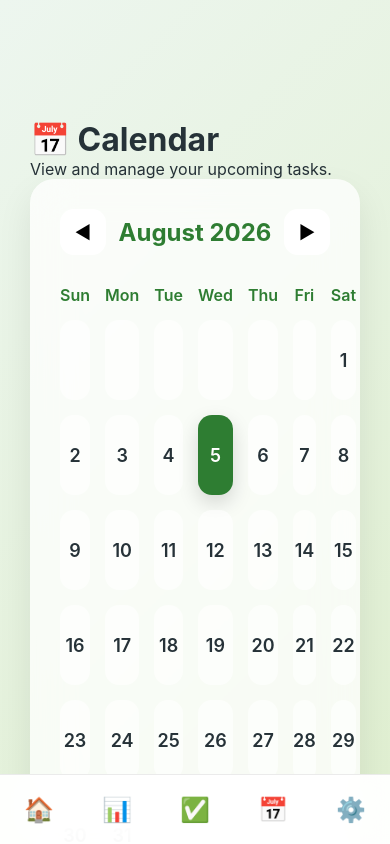
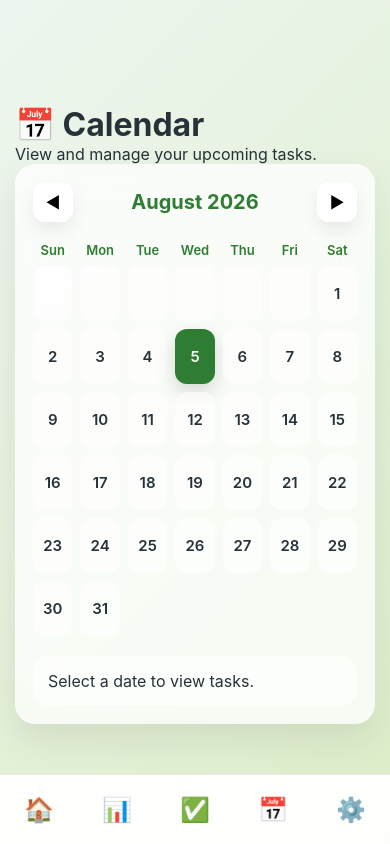
Before and after one commit to Arjon22/focusflow, a React (Vite) app: page /calendar in a window 390 px wide. Shown: the top 844 px of the page. Built offline with nearby package versions, Linux system fonts and the light colour scheme.

Commit message:
Add calendar polish and responsive improvements

```diff
--- a/src/components/CalendarView.jsx
+++ b/src/components/CalendarView.jsx
@@ -206,13 +206,22 @@ function CalendarView({
 
 
   {day &&
-    tasks.some(
+  (() => {
+    const taskCount = tasks.filter(
       (task) =>
         task.dueDate ===
         `${year}-${String(month + 1).padStart(2, "0")}-${String(day).padStart(2, "0")}`
-    ) && (
-      <span className="task-dot"></span>
-    )}
+    ).length;
+
+    return (
+      taskCount > 0 && (
+        <span className="task-count">
+  {taskCount}
+</span>
+      )
+    );
+  })()
+}
 
 </div>
   );
@@ -243,23 +252,48 @@ function CalendarView({
 
     <div className="calendar-task-title">
 
-  {getTaskCategory(task.title).icon}
-
-  {" "}
-
   {task.title}
 
 </div>
 
-    <div className="calendar-task-info">
+    <div className="calendar-task-info category">
+
+  {getTaskCategory(task.title).icon}
+
+  {" "}
 
   {getTaskCategory(task.title).category}
 
 </div>
 
-    <div className="calendar-task-info">
-      ⏰ {task.dueTime || "No time set"}
-    </div>
+
+<div
+  className={`calendar-task-info priority ${task.priority}`}
+>
+
+  {task.priority === "high" && "🔴 High"}
+
+  {task.priority === "medium" && "🟡 Medium"}
+
+  {task.priority === "low" && "🟢 Low"}
+
+</div>
+
+
+<div className="calendar-task-info time">
+
+  ⏰ {task.dueTime || "No time set"}
+
+</div>
+
+
+{task.notes && (
+  <div className="calendar-task-info notes">
+
+    📝 {task.notes}
+
+  </div>
+)}
 
   </div>
 ))
--- a/src/styles/calendar.css
+++ b/src/styles/calendar.css
@@ -26,8 +26,22 @@
     border: none;
     border-radius: 14px;
     cursor: pointer;
-    background: white;
+    background: rgba(255, 255, 255, .8);
     font-size: 18px;
+    display: flex;
+    align-items: center;
+    justify-content: center;
+    transition: .3s ease;
+    box-shadow: 0 8px 18px rgba(0, 0, 0, .08);
+}
+
+.calendar-header button:hover {
+    transform: translateY(-3px);
+    box-shadow: 0 12px 25px rgba(0, 0, 0, .15);
+}
+
+.calendar-header button:active {
+    transform: scale(.92);
 }
 
 .calendar-header h2 {
@@ -59,6 +73,7 @@
     font-size: 18px;
     cursor: pointer;
     transition: .2s;
+    flex-direction: column;
 }
 
 .calendar-date:hover {
@@ -74,7 +89,9 @@
 
 .selected {
     border: 3px solid var(--primary);
-    transform: translateY(-3px);
+    transform: translateY(-5px) scale(1.05);
+    box-shadow: 0 12px 25px rgba(0, 0, 0, .12);
+    transition: .3s ease;
 }
 
 .selected-date-panel {
@@ -105,23 +122,38 @@
 }
 
 .calendar-task {
-    padding: 16px;
-    margin-top: 12px;
-    background: rgba(255, 255, 255, .8);
-    border-radius: 16px;
-    box-shadow: 0 8px 20px rgba(0, 0, 0, .08);
+    animation: taskAppear .35s ease;
+    padding: 18px;
+    margin-top: 14px;
+    background: rgba(255, 255, 255, .75);
+    backdrop-filter: blur(15px);
+    border-radius: 18px;
+    box-shadow: 0 10px 25px rgba(0, 0, 0, .08);
+    transition: .3s ease;
+}
+
+.calendar-task:hover {
+    transform: translateY(-3px);
+    box-shadow: 0 15px 30px rgba(0, 0, 0, .12);
 }
 
 .calendar-task-title {
-    font-size: 16px;
+    font-size: 18px;
     font-weight: 700;
-    margin-bottom: 8px;
+    color: var(--primary);
+    margin-bottom: 12px;
 }
 
 .calendar-task-info {
-    font-size: 14px;
-    opacity: .7;
-    margin-top: 4px;
+    display: inline-block;
+    margin-top: 8px;
+    margin-right: 8px;
+    padding: 6px 12px;
+    font-size: 13px;
+    font-weight: 600;
+    background: rgba(255, 255, 255, .8);
+    border-radius: 20px;
+    opacity: .85;
 }
 
 .calendar-add-task {
@@ -162,3 +194,96 @@
     transform: translateY(-2px);
     box-shadow: 0 8px 20px rgba(0, 0, 0, 0.12);
 }
+
+.task-count {
+    margin-top: 6px;
+    width: 22px;
+    height: 22px;
+    display: flex;
+    align-items: center;
+    justify-content: center;
+    border-radius: 50%;
+    font-size: 12px;
+    font-weight: 700;
+    background: var(--primary);
+    color: white;
+    margin-left: auto;
+    margin-right: auto;
+    position: relative;
+}
+
+.priority.high {
+    background: rgba(255, 80, 80, .15);
+}
+
+.priority.medium {
+    background: rgba(255, 200, 50, .18);
+}
+
+.priority.low {
+    background: rgba(80, 200, 120, .18);
+}
+
+@keyframes taskAppear {
+    from {
+        opacity: 0;
+        transform: translateY(10px);
+    }
+    to {
+        opacity: 1;
+        transform: translateY(0);
+    }
+}
+
+@media (max-width: 768px) {
+    .calendar-page {
+        padding: 25px 15px;
+    }
+    .calendar-container {
+        padding: 18px;
+        border-radius: 20px;
+    }
+    .calendar-header {
+        margin-bottom: 20px;
+    }
+    .calendar-header h2 {
+        font-size: 20px;
+    }
+    .calendar-header button {
+        width: 40px;
+        height: 40px;
+        border-radius: 12px;
+        font-size: 16px;
+    }
+    .calendar-grid {
+        gap: 8px;
+    }
+    .calendar-date {
+        min-height: 55px;
+        border-radius: 12px;
+        font-size: 15px;
+    }
+    .calendar-day-name {
+        font-size: 13px;
+    }
+    .task-count {
+        width: 18px;
+        height: 18px;
+        font-size: 11px;
+    }
+    .selected-date-panel {
+        margin-top: 20px;
+        padding: 15px;
+        border-radius: 16px;
+    }
+    .calendar-task {
+        padding: 15px;
+    }
+    .calendar-task-title {
+        font-size: 16px;
+    }
+    .calendar-add-task {
+        padding: 12px;
+        font-size: 15px;
+    }
+}
```
